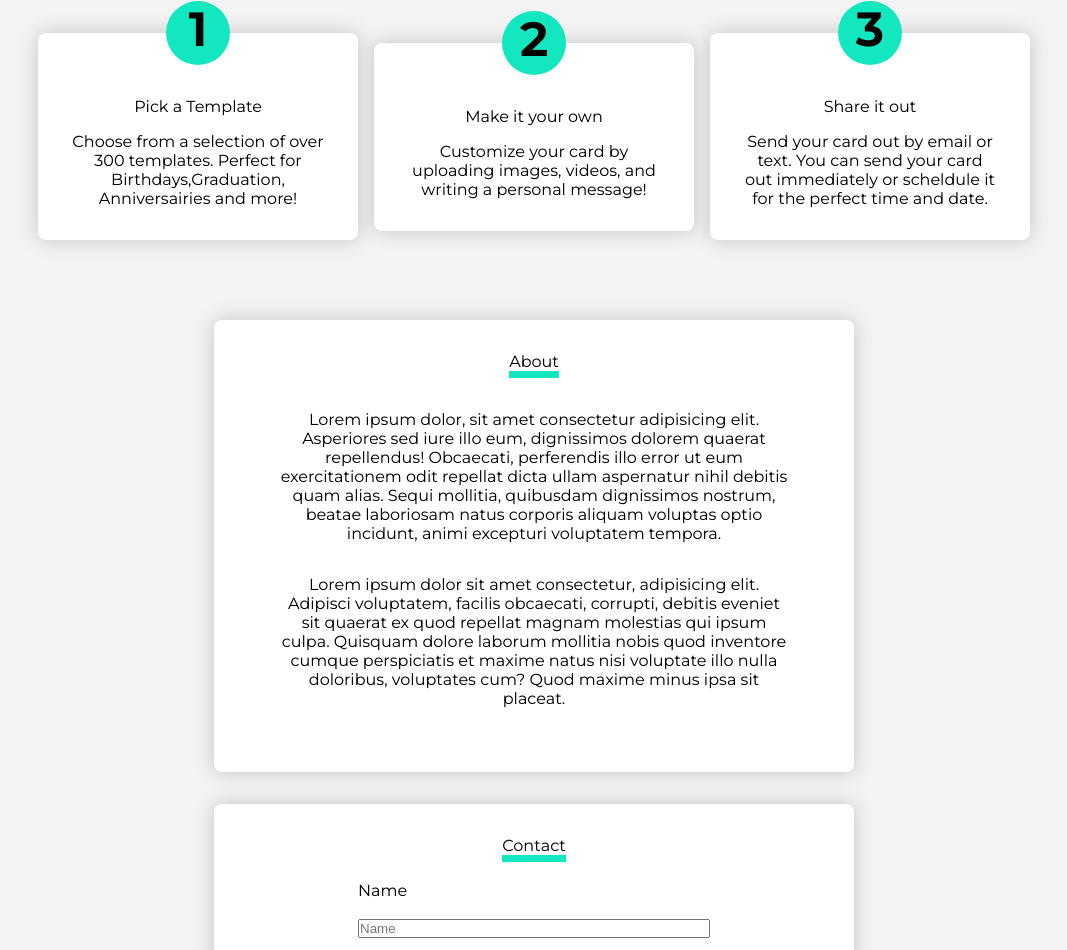
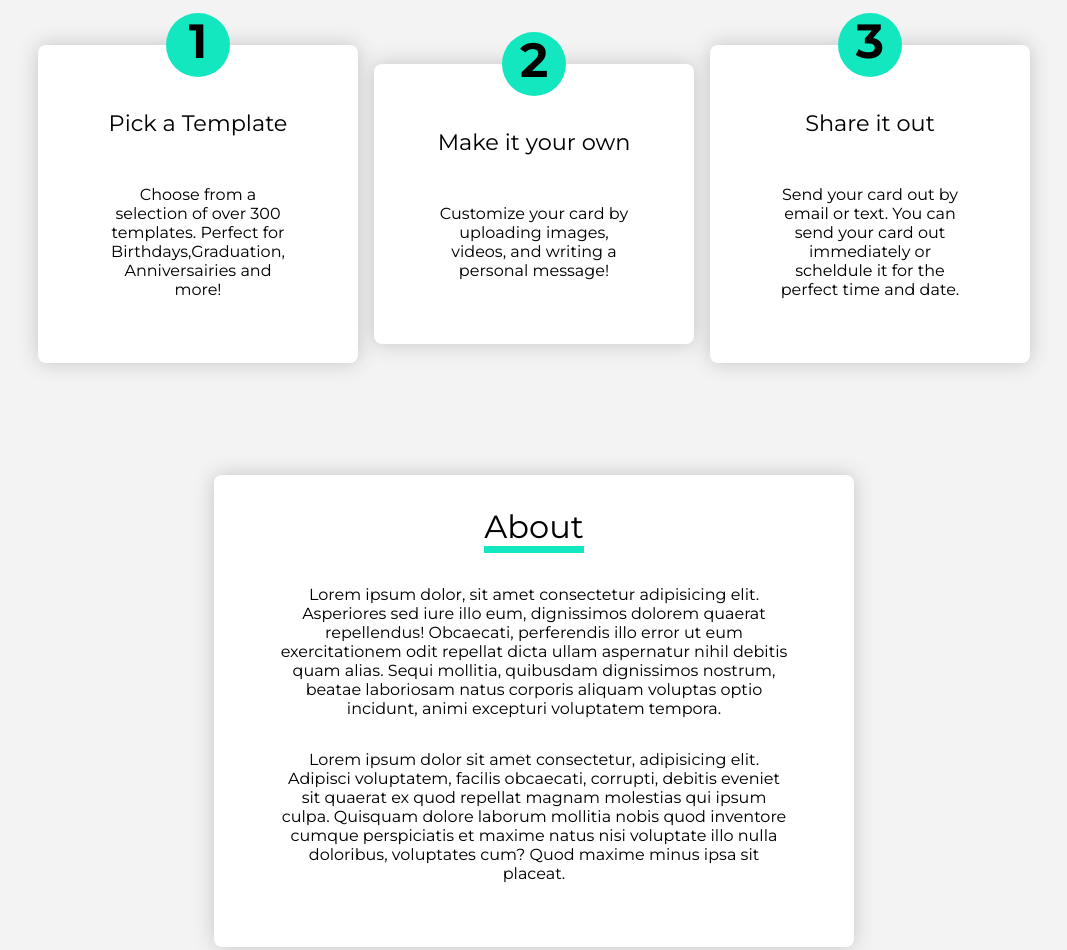
Before and after one commit to cynthiateeters/get-started-responsive, a website built with Parcel: page src/index.html in a window 1280 px wide. Shown: the part 238-1188 px from the top of the page, without its empty margins (106-1173 px from the left). Built offline with nearby package versions, Linux system fonts and the light colour scheme.

Commit message:
Fix typography
Add some mixins

```diff
--- a/src/scss/components/_about.scss
+++ b/src/scss/components/_about.scss
@@ -20,15 +20,10 @@
   }
 
   &__title {
-    margin: 2rem 0 1rem 0;
-    font-weight: 400;
-    border-bottom: 7px solid var.$color-main;
-    width: max-content;
-    margin: auto;
+    @include section-title;
   }
 
   &__description {
-    max-width: 80ch;
-    margin: 2rem;
+    @include readable;
   }
 }
--- a/src/scss/components/_card.scss
+++ b/src/scss/components/_card.scss
@@ -1,6 +1,7 @@
 /* card */
 
 @use "../utilities/variables" as var;
+@use "../utilities/mixins" as *;
 
 .card {
     counter-reset: number;
@@ -9,16 +10,27 @@
     justify-content: center;
     align-items: center;
 
+
     &__container {
+        display: flex;
+        flex-direction: column;
+        justify-content: center;
         box-shadow: 0px 0px 20px var.$color-gray;
         border-radius: var.$border-radius;
         padding: 2rem;
-        width: 25%;
         min-width: 300px;
-        margin: 0 0.5rem 4rem;
+        //margin: 0 0.5rem 4rem;
+        margin: 0 0 5rem 0;
         background: white;
         text-align: center;
         position: relative;
+        @include responsive-width;
+
+        @media screen and (min-width: 64rem) {
+            width: 33%;
+            margin: 0 0.5rem 4rem;
+            max-width: 20rem;
+        }
     }
 
     &__container::before {
@@ -41,5 +53,10 @@
     &__title {
         margin: 2rem 0 1rem 0;
         font-weight: 400;
+        font-size: 1.4rem
+    }
+
+    &__description {
+        @include readable;
     }
 }
--- a/src/scss/components/_contact.scss
+++ b/src/scss/components/_contact.scss
@@ -33,11 +33,7 @@
   }
 
   &__title {
-    margin: 2rem 0 1rem 0;
-    font-weight: 400;
-    border-bottom: 7px solid var.$color-main;
-    width: max-content;
-    margin: auto;
+    @include section-title;
   }
 
   &__input {
--- a/src/scss/components/_nav.scss
+++ b/src/scss/components/_nav.scss
@@ -41,6 +41,7 @@
     gap: 2rem;
     align-items: center;
     margin: 0.5rem 1rem 0.5rem 0.5rem;
+    padding: .75rem 0 0 0;
 
     li {
       list-style: none;
--- a/src/scss/utilities/_mixins.scss
+++ b/src/scss/utilities/_mixins.scss
@@ -1,5 +1,21 @@
+@use "./variables" as var;
+
 @mixin responsive-width {
   width: 96%;
-  margin: 1rem auto;
+  margin: 3rem auto;
   max-width: 40rem;
 }
+
+@mixin readable {
+  max-width: 80ch;
+  margin: 2rem;
+}
+
+@mixin section-title {
+  margin: 2rem 0 1rem 0;
+  font-weight: 400;
+  font-size: 2rem;
+  border-bottom: 7px solid var.$color-main;
+  width: max-content;
+  margin: auto;
+}
```
